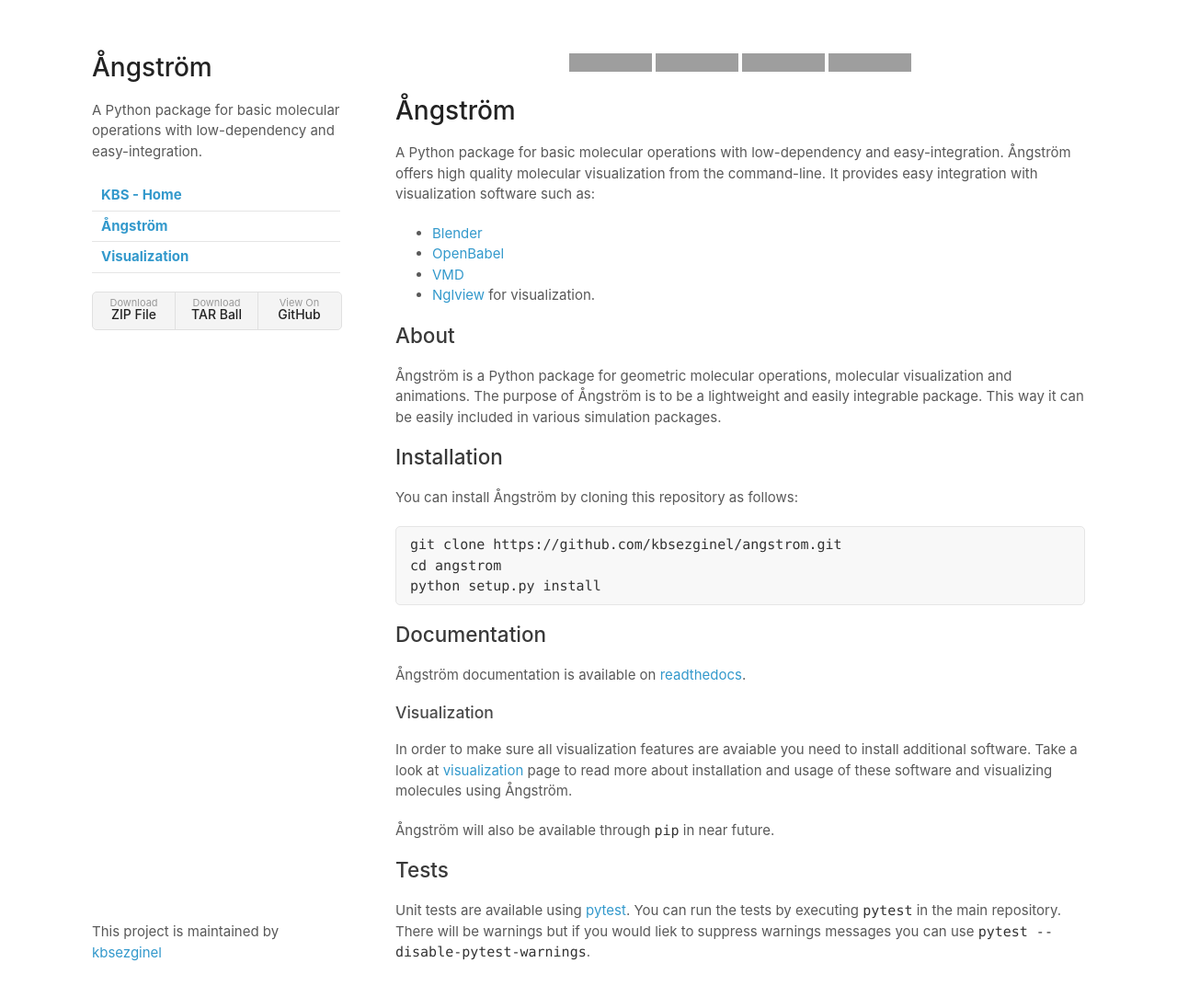
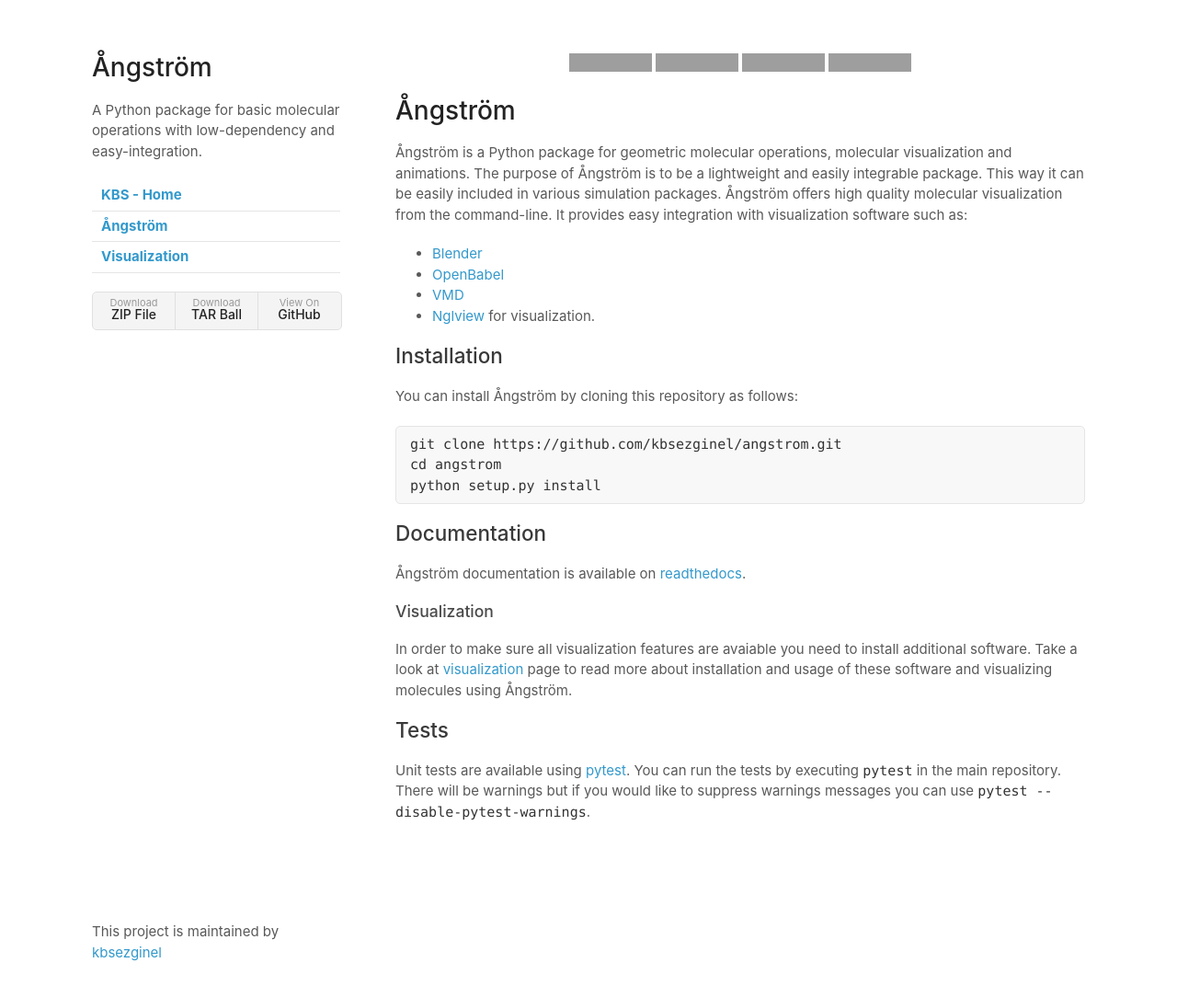
Before and after one commit to kbsezginel/angstrom, a Jekyll site: the page built from docs/index.md, in a window 1280 px wide and 1117 px high. Shown: the top 1084 px of the window at 92% size. Built offline with Jekyll 4.4.1, drawn with Linux system fonts in a browser that asks for light colours; our own code applies the rules of GitHub Pages for plain Markdown files; grey boxes are pictures that could not be loaded.

Commit message:
Update README and index.

```diff
--- a/docs/index.md
+++ b/docs/index.md
@@ -14,18 +14,15 @@
 </p>
 
 # Ångström
-A Python package for basic molecular operations with low-dependency and easy-integration.
-Ångström offers high quality molecular visualization from the command-line.
-It provides easy integration with visualization software such as:
-- [Blender](https://www.blender.org/)
-- [OpenBabel](http://openbabel.org/wiki/Main_Page)
-- [VMD](http://www.ks.uiuc.edu/Research/vmd/)
-- [Nglview](https://github.com/arose/nglview) for visualization.
-
-## About
 Ångström is a Python package for geometric molecular operations, molecular visualization and animations.
 The purpose of Ångström is to be a lightweight and easily integrable package.
 This way it can be easily included in various simulation packages.
+Ångström offers high quality molecular visualization from the command-line.
+It provides easy integration with visualization software such as:
+-   [Blender](https://www.blender.org/)
+-   [OpenBabel](http://openbabel.org/wiki/Main_Page)
+-   [VMD](http://www.ks.uiuc.edu/Research/vmd/)
+-   [Nglview](https://github.com/arose/nglview) for visualization.
 
 ## Installation
 You can install Ångström by cloning this repository as follows:
@@ -43,9 +40,7 @@ In order to make sure all visualization features are avaiable you need to instal
 Take a look at [visualization](visualization) page to read more about installation and usage of these software
 and visualizing molecules using Ångström.
 
-Ångström will also be available through `pip` in near future.
-
 ## Tests
 Unit tests are available using [pytest](https://docs.pytest.org/en/latest/).
 You can run the tests by executing `pytest` in the main repository.
-There will be warnings but if you would liek to suppress warnings messages you can use `pytest --disable-pytest-warnings`.
+There will be warnings but if you would like to suppress warnings messages you can use `pytest --disable-pytest-warnings`.
```
Also changed, not shown: README.md.
